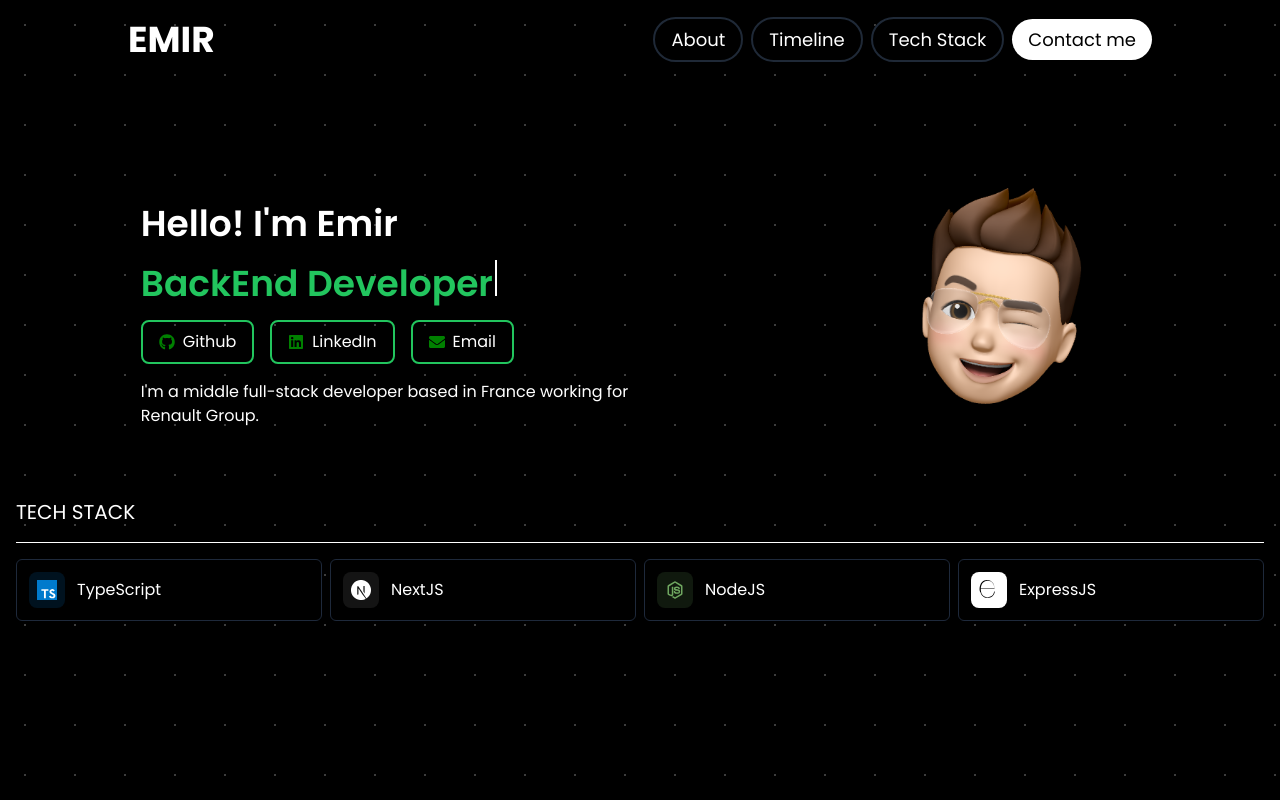
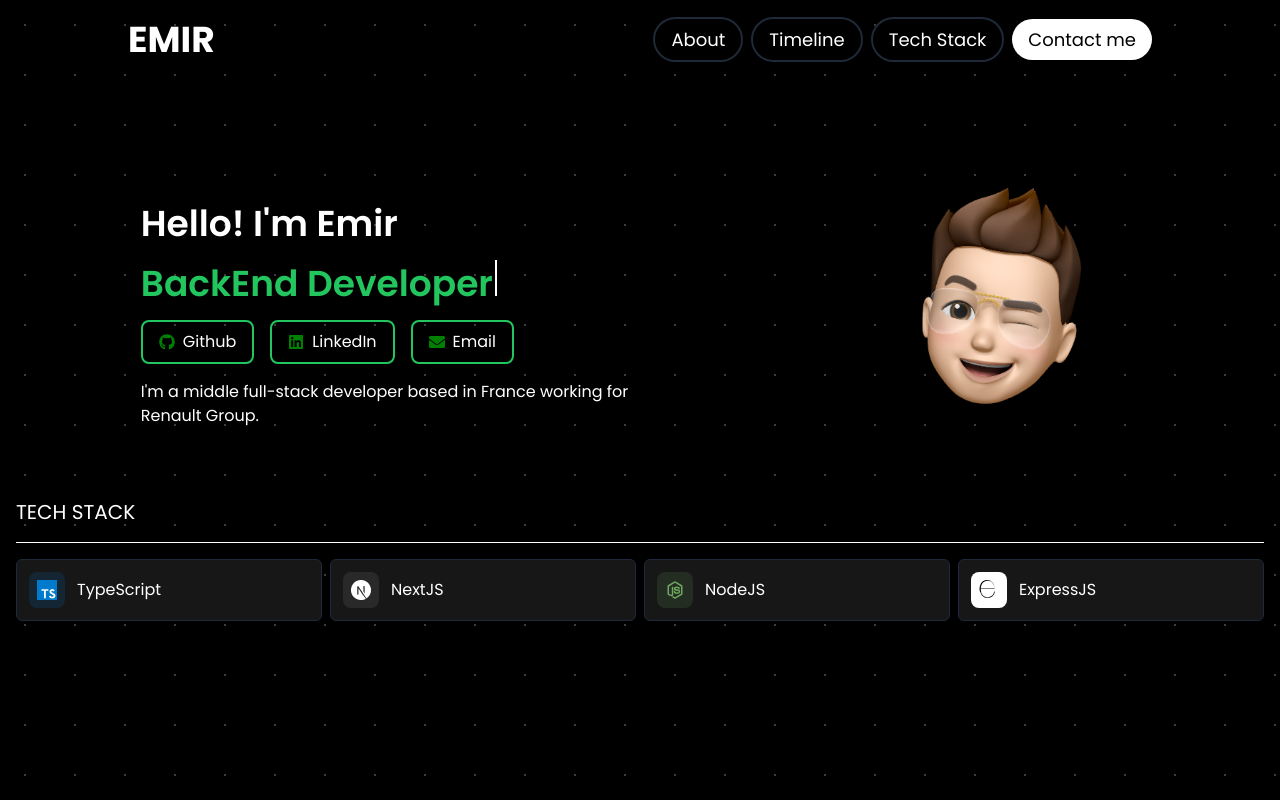
Before and after one commit to Emk0oo/portfolio2024, a Next.js app: page / in a window 1280 px wide. Built offline with nearby package versions, Linux system fonts and the light colour scheme.

Commit message:
fix color component

```diff
--- a/components/technology/TechnologyItem.tsx
+++ b/components/technology/TechnologyItem.tsx
@@ -8,7 +8,7 @@ interface TechnologyItemProps {
 
 const TechnologyItem: React.FC<TechnologyItemProps> = ({ name, color, svg }) => {
   return (
-    <li className="flex items-center gap-3 rounded-md p-3 bg-secondary/5 bg-black border border-slate-800 max-w-full">
+    <li className="flex items-center gap-3 rounded-md p-3 bg-secondary/5 bg-neutral-900 border border-slate-800 max-w-full">
       <div className={`p-2 items-center justify-center rounded-lg bg-opacity-15`} style={{ backgroundColor: color }}>
         {svg}
       </div>
```
Also changed, not shown: components/technology/Technology.tsx (+0 -46 lines).
